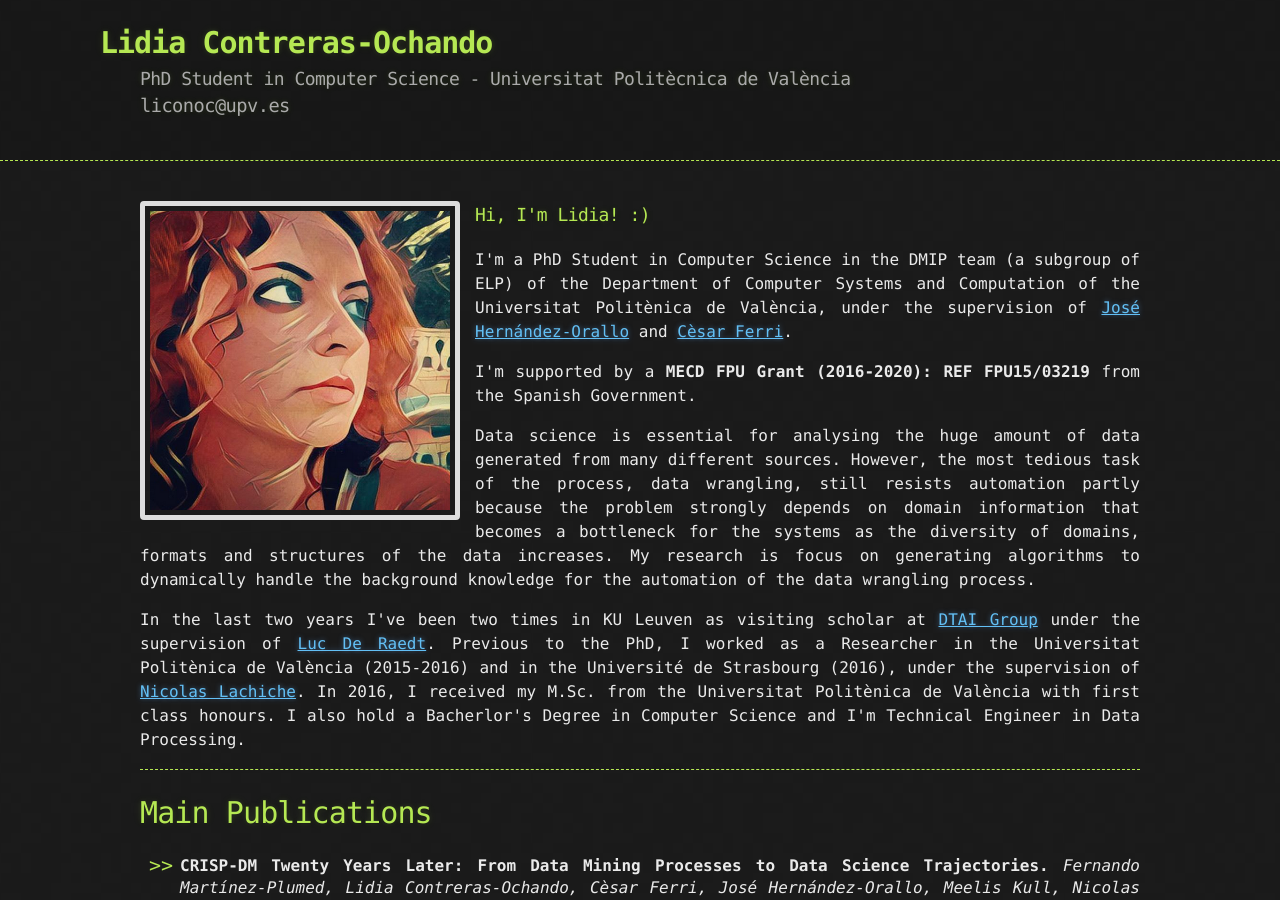
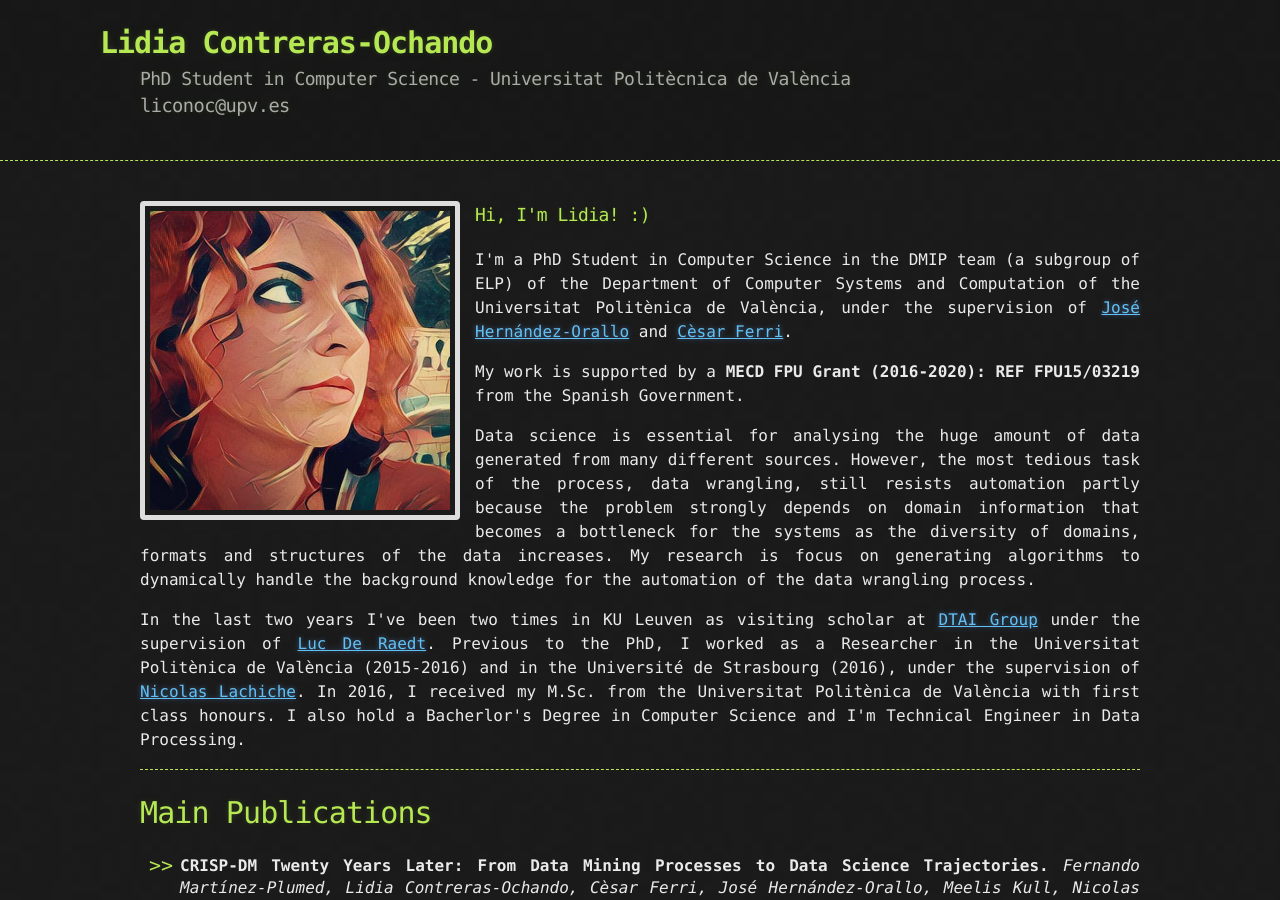
Before and after one commit to liconoc/liconoc.github.io, a Jekyll site: the page built from index.md, in a window 1280 px wide and 900 px high. Built offline with Jekyll 4.4.1, drawn with Linux system fonts in a browser that asks for light colours.

Commit message:
Update liconoc.html

```diff
--- a/_layouts/liconoc.html
+++ b/_layouts/liconoc.html
@@ -124,7 +124,7 @@
 
 				<p>I'm a PhD Student in Computer Science in the DMIP team (a subgroup of ELP) of the Department of Computer Systems and Computation of the Universitat Politènica de València, under the supervision of <a href="http://josephorallo.webs.upv.es/" target="_blank">José Hernández-Orallo</a> and <a href="http://personales.upv.es/ceferra/" target="_blank">Cèsar Ferri</a>.</p>
 
-				<p>I'm supported by a <span class="bold">MECD FPU Grant (2016-2020): REF FPU15/03219</span> from the Spanish Government.</p>
+				<p>My work is supported by a <span class="bold">MECD FPU Grant (2016-2020): REF FPU15/03219</span> from the Spanish Government.</p>
 
 			</section>
 
```
